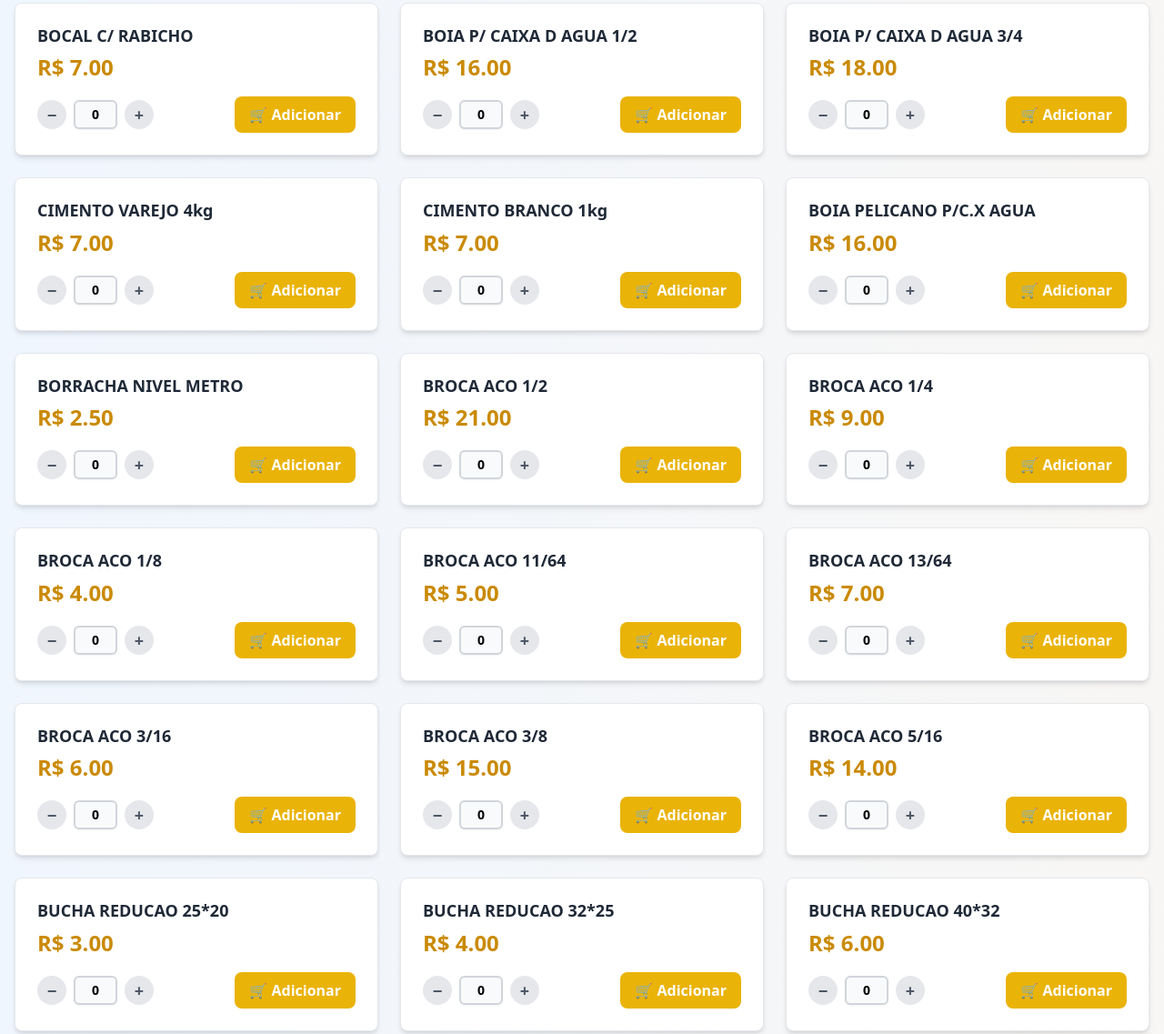
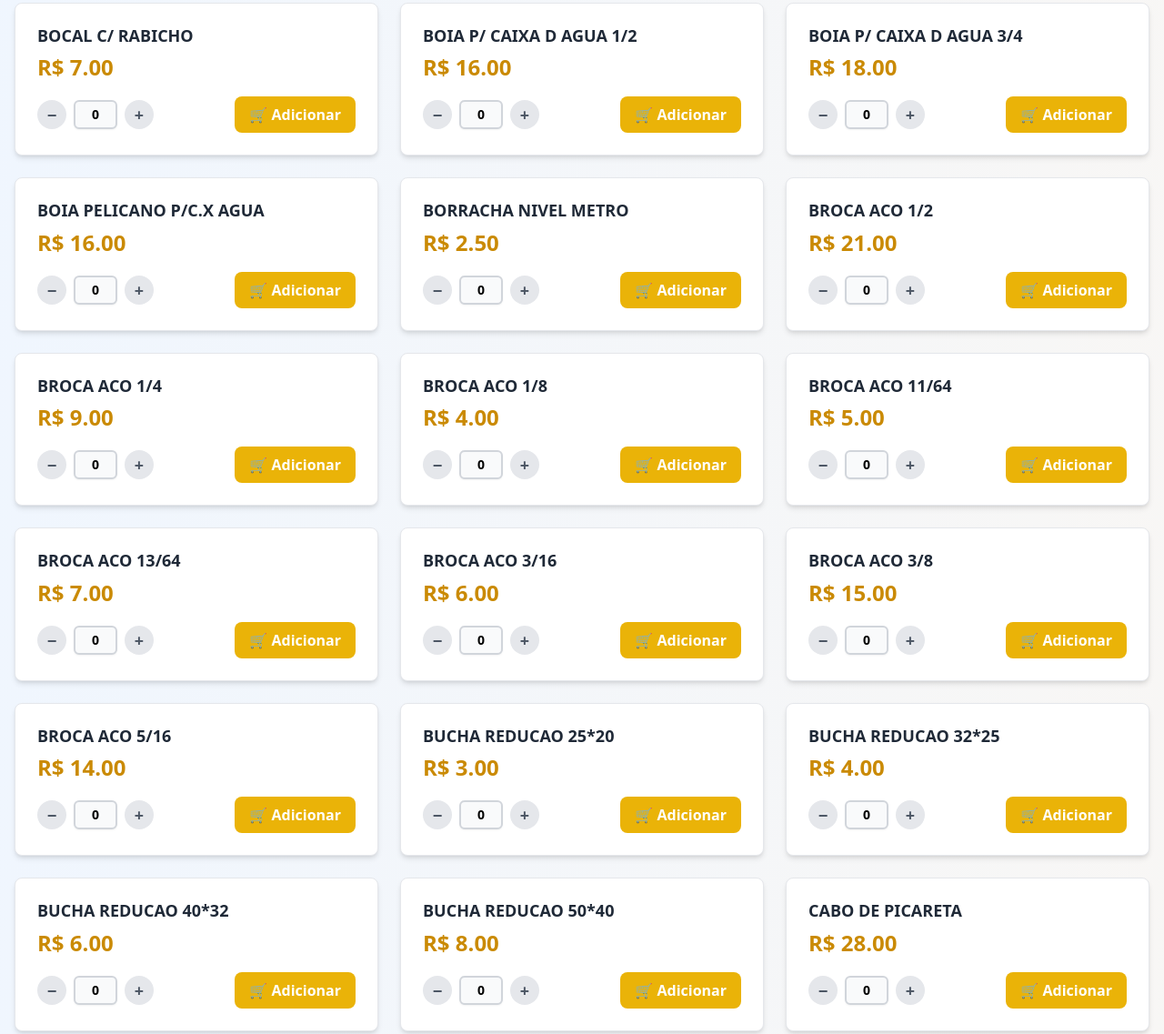
Before and after one commit to joaoelea/casadaconstrucaojoaoelea, a plain HTML site: page index.html in a window 1280 px wide. Shown: the part 4138-5275 px from the top of the page at 91% size. Drawn offline with nearby package versions, Linux system fonts and the light colour scheme.

Commit message:
Update index.html

```diff
--- a/index.html
+++ b/index.html
@@ -294,8 +294,6 @@
             {id: 22, name: "BOIA P/ CAIXA D AGUA 1/2", price: 16.00, category: "tubos"},
 
             {id: 24, name: "BOIA P/ CAIXA D AGUA 3/4", price: 18.00, category: "tubos"},
-       {id: 253, name: "CIMENTO VAREJO 4kg ", price: 7.00, category: "alvenaria"},
-            {id: 254, name: "CIMENTO BRANCO 1kg ", price: 7.00, category: "alvenaria"},
             {id: 180, name: "BOIA PELICANO P/C.X AGUA", price: 16.00, category: "tubos"},
             {id: 181, name: "BORRACHA NIVEL METRO", price: 2.50, category: "alvenaria"},
             {id: 182, name: "BROCA ACO 1/2", price: 21.00, category: "outros"},
@@ -372,7 +370,8 @@
             {id: 249, name: "CHUVEIRO ELETRICO ENERDUCHA", price: 59.00, category: "eletrica"},
             {id: 250, name: "CHUVEIRO PVC BRANCO S/REGIST", price: 18.00, category: "tubos"},
             {id: 251, name: "CHUVEIRO PVC CROMADO S/REGI", price: 39.00, category: "tubos"},
-
+            {id: 253, name: "CIMENTO VAREJO 4kg ", price: 7.00, category: "alvenaria"},
+            {id: 254, name: "CIMENTO BRANCO 1kg ", price: 7.00, category: "alvenaria"},
             {id: 255, name: "COLA ADESIVA 17G", price: 4.00, category: "outros"},
             {id: 256, name: "COLA ADESIVA 75G", price: 9.00, category: "outros"},
             {id: 257, name: "COLA ADESIVA 850G", price: 48.00, category: "outros"},
```
